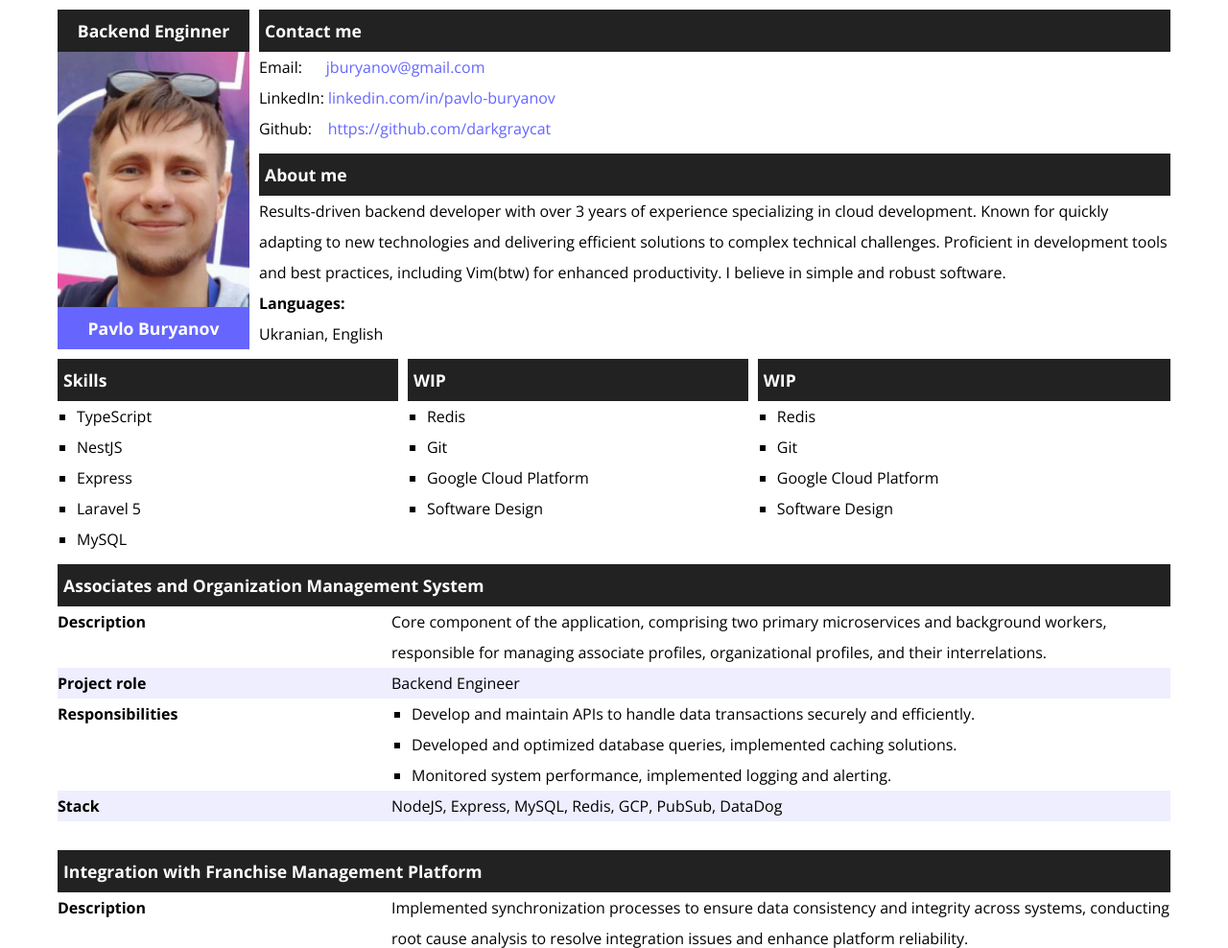
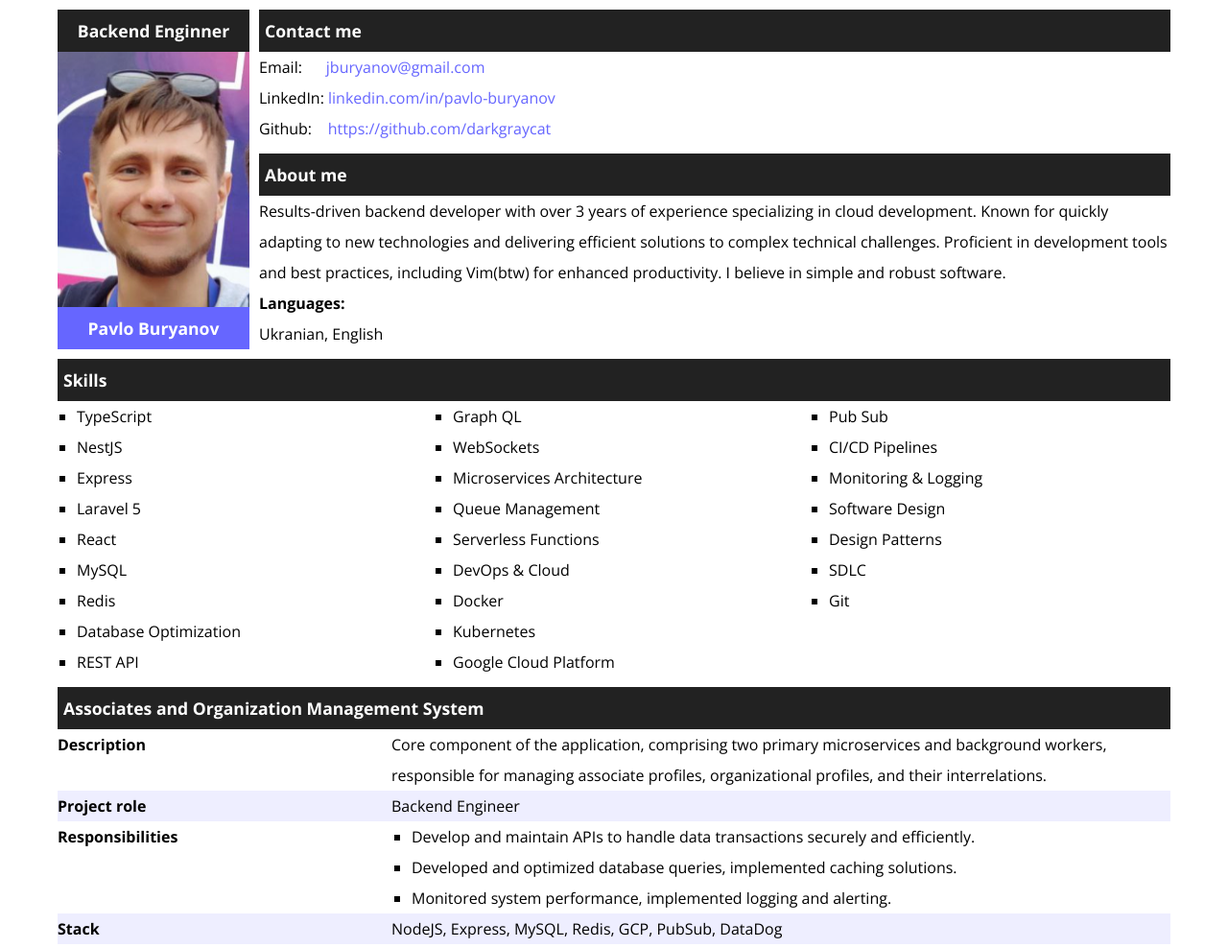
Before and after one commit to darkgraycat/cv, a website: page index.html in a window 1280 px wide. Shown: the top 988 px of the page at 96% size. Drawn offline with nearby package versions, Linux system fonts and the light colour scheme.

Commit message:
: content updates

```diff
--- a/index.html
+++ b/index.html
@@ -49,25 +49,27 @@
                         <li>NestJS</li>
                         <li>Express</li>
                         <li>Laravel 5</li>
+                        <li>React</li>
                         <li>MySQL</li>
-                    </ul>
-                </div>
-                <div class="skills__container container">
-                    <div class="skills__title title">WIP</div>
-                    <ul class="skills__list">
                         <li>Redis</li>
+                        <li>Database Optimization</li>
+                        <li>REST API</li>
+                        <li>Graph QL</li>
+                        <li>WebSockets</li>
+                        <li>Microservices Architecture</li>
+                        <li>Queue Management</li>
+                        <li>Serverless Functions</li>
+                        <li>DevOps & Cloud</li>
+                        <li>Docker</li>
+                        <li>Kubernetes</li>
+                        <li>Google Cloud Platform</li>
+                        <li>Pub Sub</li>
+                        <li>CI/CD Pipelines</li>
+                        <li>Monitoring & Logging</li>
+                        <li>Software Design</li>
+                        <li>Design Patterns</li>
+                        <li>SDLC</li>
                         <li>Git</li>
-                        <li>Google Cloud Platform</li>
-                        <li>Software Design</li>
-                    </ul>
-                </div>
-                <div class="skills__container container">
-                    <div class="skills__title title">WIP</div>
-                    <ul class="skills__list">
-                        <li>Redis</li>
-                        <li>Git</li>
-                        <li>Google Cloud Platform</li>
-                        <li>Software Design</li>
                     </ul>
                 </div>
             </div>
--- a/scss/main.scss
+++ b/scss/main.scss
@@ -86,8 +86,10 @@ a {
   }
   &__title {}
   &__list {
+    width: 100%;
     list-style: square;
     margin-left: 20px;
+    column-count: 3;
   }
 }
 
```
Also changed, not shown: css/style.css, 1 other file.
